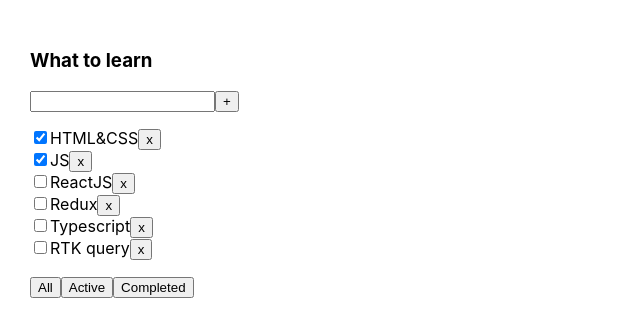
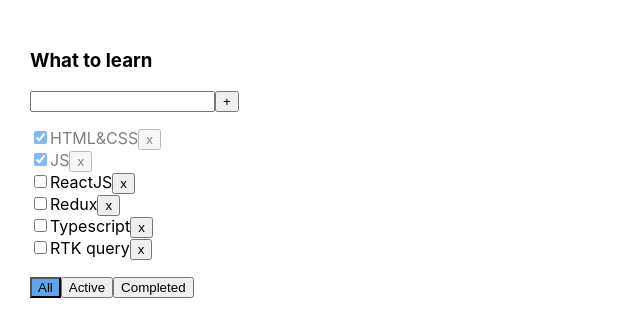
Before and after one commit to hrsk/classes-on-todolist, a React (Vite) app: page / in a window 1280 px wide. Shown: the top 336 px of the page, without its empty margins (0-640 px from the left). Built offline with nearby package versions, Linux system fonts and the light colour scheme.

Commit message:
output errors, styles

```diff
--- a/src/App.css
+++ b/src/App.css
@@ -6,3 +6,19 @@
 .app > div {
   margin-right: 50px;
 }
+
+.isError {
+  border: crimson 1px solid;
+}
+
+.errorMessage {
+  color: crimson;
+}
+
+.isActive {
+  background-color: #5ba7ee;
+}
+
+.isDone {
+  opacity: 0.5;
+}
--- a/src/App.tsx
+++ b/src/App.tsx
@@ -26,11 +26,12 @@
 
     const removeTask = (taskId: string) => {
         setTasks(tasks.filter(task => task.id !== taskId))
+        console.log('taskId:', taskId)
     }
 
     const changeFilter = (filter: FilterValues) => {
         setFilter(filter)
-        console.log(filter)
+        console.log('button:', filter)
     }
 
     const addTask = (value: string) => {
--- a/src/TodolistItem.tsx
+++ b/src/TodolistItem.tsx
@@ -15,6 +15,7 @@
 export const TodolistItem = ({title, tasks, removeTask, filter, changeFilter, addTask, changeTaskStatus}: Props) => {
 
     const [value, setValue] = useState<string | undefined>('')
+    const [error, setError] = useState<string | null>(null)
 
     let filteredTasks = tasks;
 
@@ -28,7 +29,7 @@
     const tasksAfterMap = filteredTasks.map(task => {
 
         return (
-            <li key={task.id}>
+            <li key={task.id} className={task.isDone ? 'isDone' : undefined}>
                 <input type="checkbox" checked={task.isDone}
                        onChange={(e) => changeTaskStatus(task.id, e.currentTarget.checked)}/>
                 <span>{task.title}</span>
@@ -39,6 +40,9 @@
 
     const onChangeHandler = (e: ChangeEvent<HTMLInputElement>) => {
         setValue(e.currentTarget.value)
+        if (error !== null) {
+            setError(null)
+        }
     }
 
     const addTaskHandler = () => {
@@ -46,6 +50,8 @@
             const trimmedValue = value.trim()
             if (trimmedValue !== '') {
                 addTask(trimmedValue)
+            } else {
+                setError('Title is required!')
             }
         }
         setValue('')
@@ -62,8 +68,10 @@
         <div>
             <h3>{title}</h3>
             <div>
-                <input value={value} onChange={onChangeHandler} onKeyDown={onKeyPressHandler}/>
+                <input className={error ? 'isError' : undefined} value={value} onChange={onChangeHandler}
+                       onKeyDown={onKeyPressHandler}/>
                 <button onClick={addTaskHandler}>+</button>
+                {error && <span className={'errorMessage'} style={{display: 'block'}}>{error}</span>}
             </div>
             <ul style={{listStyle: 'none', padding: 0}}>
                 {
@@ -73,9 +81,9 @@
                 }
             </ul>
             <div>
-                <Button onClick={() => changeFilter('All')}>All</Button>
-                <Button onClick={() => changeFilter('Active')}>Active</Button>
-                <Button onClick={() => changeFilter('Completed')}>Completed</Button>
+                <Button className={filter === 'All' ? 'isActive' : undefined} onClick={() => changeFilter('All')}>All</Button>
+                <Button className={filter === 'Active' ? 'isActive' : undefined} onClick={() => changeFilter('Active')}>Active</Button>
+                <Button className={filter === 'Completed' ? 'isActive' : undefined} onClick={() => changeFilter('Completed')}>Completed</Button>
             </div>
         </div>
     )
```
